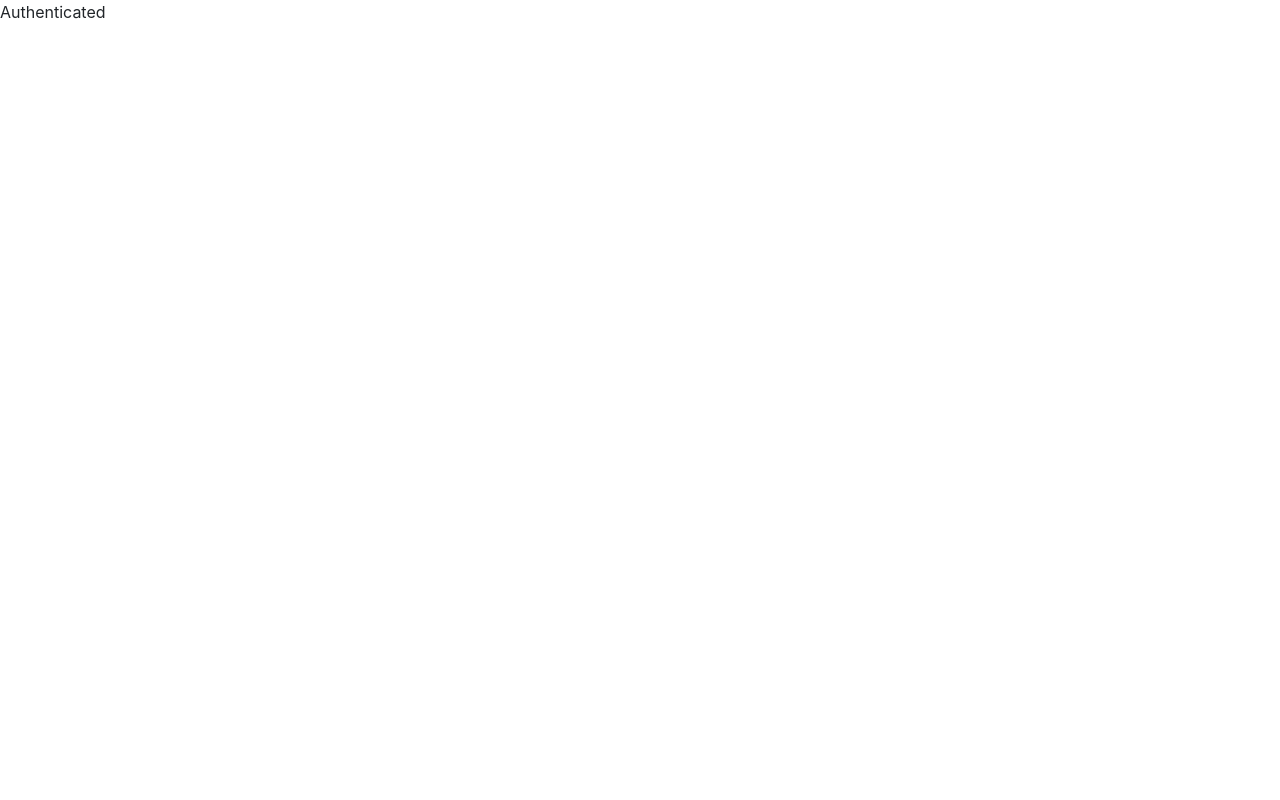
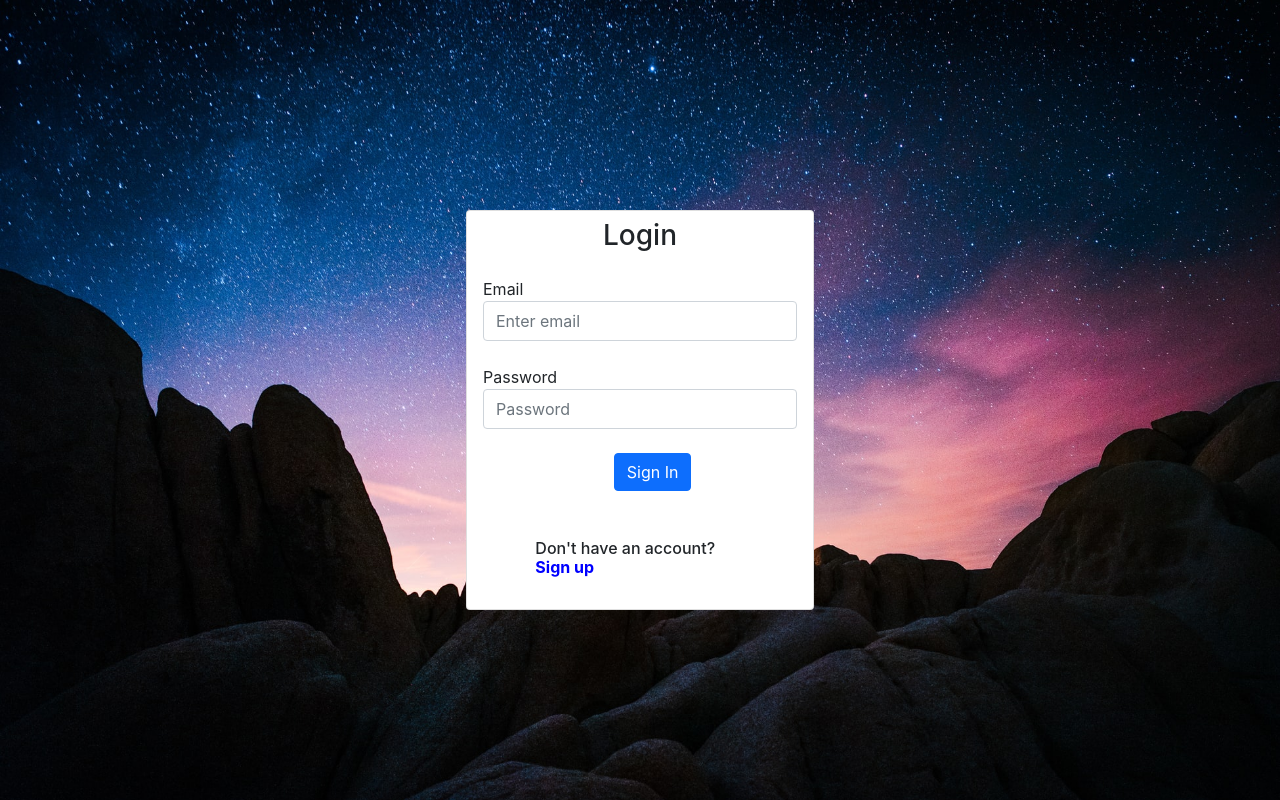
Before and after one commit to saijamii/employee-management, a React (Create React App) app: page / in a window 1280 px wide. Built offline with nearby package versions, Linux system fonts and the light colour scheme.

Commit message:
Application init

```diff
--- /dev/null
+++ b/src/Application.js
@@ -0,0 +1,8 @@
+import React from "react";
+
+function Application() {
+  console.log("APPP");
+  return <div>Application</div>;
+}
+
+export default Application;
--- a/src/Authenticated.js
+++ b/src/Authenticated.js
@@ -1,8 +1,34 @@
 import React from "react";
+import {
+  BrowserRouter as Router,
+  Routes,
+  Route,
+  useLocation,
+} from "react-router-dom";
+import Application from "./Application";
+import Login from "./Pages/Login/Login";
 
-function Authenticated() {
+export default function Authenticated() {
   console.log("Authenticated");
-  return <div>Authenticated</div>;
+  const location = useLocation();
+
+  return (
+    <div
+      style={{
+        background: "#ffff",
+        // marginBottom: "10vw",
+      }}
+    >
+      {location.pathname !== "/login" &&
+      location.pathname !== "*" &&
+      location.pathname !== "/" &&
+      location.pathname !== "" ? (
+        <Application />
+      ) : (
+        <Routes>
+          <Route path="*" element={<Login />} />
+        </Routes>
+      )}
+    </div>
+  );
 }
-
-export default Authenticated;
--- a/src/Pages/Login/Login.js
+++ b/src/Pages/Login/Login.js
@@ -4,8 +4,8 @@ import "../../App.css";
 export default function Login(props) {
   const [form, setForm] = useState(false);
   const [formData, setFormData] = useState({
-    email: '',
-    password: '',
+    email: "",
+    password: "",
   });
 
   const handleChange = (e) => {
@@ -20,7 +20,7 @@ export default function Login(props) {
     e.preventDefault();
     console.log("formData", formData);
     if (formData.email && formData.password) {
-      props.onLogin()
+      window.location.pathname = "/app/dashboard";
     }
   };
 
@@ -62,16 +62,16 @@ export default function Login(props) {
                       />
                     </div>
                     <div className="col-md-10 offset-md-5">
-                      <button
-                        type="submit"
-                        className="btn btn-primary"
-                      >
+                      <button type="submit" className="btn btn-primary">
                         Sign In
                       </button>
                     </div>
                   </form>
                   <div className="mt-5">
-                    <h6 className="col-md-8 offset-md-2"> Don't have an account?{" "}<span
+                    <h6 className="col-md-8 offset-md-2">
+                      {" "}
+                      Don't have an account?{" "}
+                      <span
                         style={{
                           color: "blue",
                           cursor: "pointer",
@@ -80,7 +80,8 @@ export default function Login(props) {
                         onClick={() => setForm(true)}
                       >
                         Sign up
-                      </span></h6>
+                      </span>
+                    </h6>
                   </div>
                 </div>
               </div>
@@ -92,10 +93,10 @@ export default function Login(props) {
           <div className="row justify-content-center">
             <div className="col-md-4">
               <div className="card" style={{ height: "450px" }}>
-              <h3 className="mt-2 text-center">Sign Up</h3>
+                <h3 className="mt-2 text-center">Sign Up</h3>
                 <div className="card-body">
-                <form>
-                <div className="form-group">
+                  <form>
+                    <div className="form-group">
                       <label htmlFor="name">Name</label>
                       <input
                         type="text"
@@ -128,16 +129,16 @@ export default function Login(props) {
                       />
                     </div>
                     <div className="col-md-10 offset-md-5">
-                      <button
-                        type="submit"
-                        className="btn btn-primary"
-                      >
+                      <button type="submit" className="btn btn-primary">
                         Sign UP
                       </button>
                     </div>
                   </form>
                   <div className="mt-5">
-                    <h6 className="col-md-8 offset-md-2"> Already have an account?{" "}<span
+                    <h6 className="col-md-8 offset-md-2">
+                      {" "}
+                      Already have an account?{" "}
+                      <span
                         style={{
                           color: "blue",
                           cursor: "pointer",
@@ -146,7 +147,8 @@ export default function Login(props) {
                         onClick={() => setForm(false)}
                       >
                         Sign In
-                      </span></h6>
+                      </span>
+                    </h6>
                   </div>
                 </div>
               </div>
```
